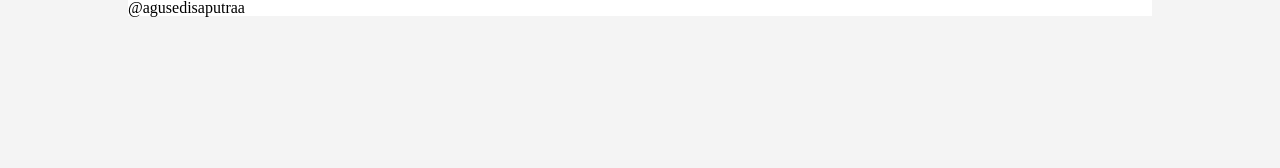
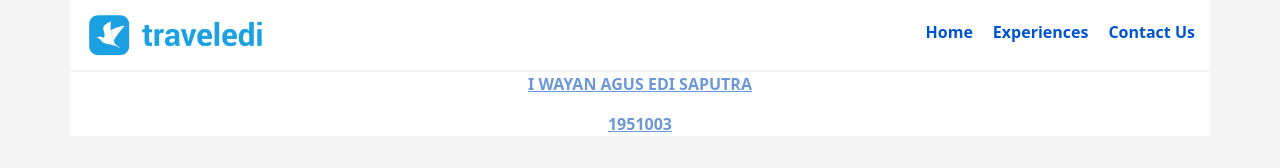
Before and after one commit to agusedisaputraa/mahadewa2021, a plain HTML site: page index.html in a window 1280 px wide. Drawn offline with Linux system fonts and the light colour scheme.

Commit message:
add file tambahan akhir

```diff
--- a/css/style.css
+++ b/css/style.css
@@ -31,9 +31,32 @@ img.image-size-medium{
 }
 
 .container {
-    width: 80%;
-    margin: 0 auto;
     background-color: #ffffff;
-
+    padding: 0;
 
 }
+
+header {
+    padding: 10px 5px;
+    border-bottom: 2px solid #f4f4f4;
+
+}
+
+img.logo {
+    max-width: 200px;
+}
+
+ul.nav li a {
+    color: #0054d3;
+    padding: 10px 10px;
+    font-weight: bold;
+}
+
+p {
+    color: #6d98d8;
+    text-decoration: underline;
+    text-decoration-color: #6d98d8;
+    font-weight: bold;
+    font-size: 100%;
+    text-align: center;
+}
--- a/index.html
+++ b/index.html
@@ -7,7 +7,10 @@
     <title>Latihan Website</title>
 
     <link rel="stylesheet" href="css/reset.css">
+    <link rel="stylesheet" href="css/bootstrap.min.css">
     <link rel="stylesheet" href="css/style.css">
+
+    <script src="js/bootstrap.min.js"></script>
 
 
 
@@ -15,8 +18,39 @@
 <body>
 
     <div class="container">
+        <header>
+        <div class="row">
+            <div class="col-md-6">
+                <a href="a"><img src="images/logo.png" class="logo" alt="Latihan Website"></a>
+            </div>
+            <div class="col-md-6">
+                <ul class="nav justify-content-end">
+                    <li class="nav-item">
+                    <a class="nav-link active" aria-current="page" href="#">Home</a>
+                    </li>
+                    <li class="nav-item">
+                    <a class="nav-link" href="#">Experiences</a>
+                    </li>
+                    <li class="nav-item">
+                    <a class="nav-link" href="#">Contact Us</a>
+                    </li>
+                </ul>
+            </div>
+        </div>
+        </header>
 
-       @agusedisaputraa
+        <section>
+            <p>
+                I WAYAN AGUS EDI SAPUTRA
+            </p>
+            <p>
+                1951003
+            </p>
+        </section>
+
+        <footer>
+
+        </footer>
 
     </div>
     <!--container -->
```
Also changed, not shown: css/bootstrap.min.css (added), js/bootstrap.min.js (added).
